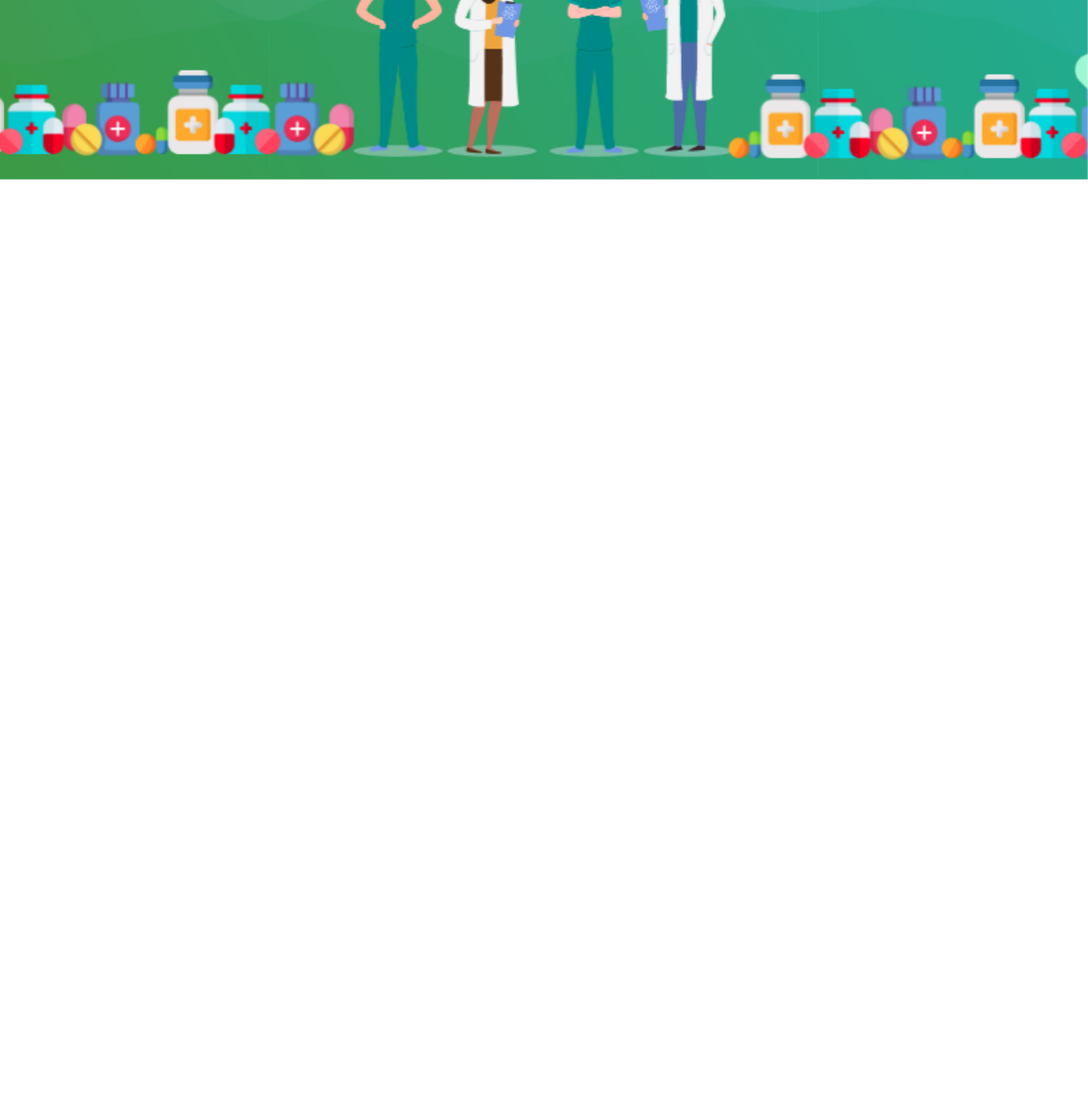
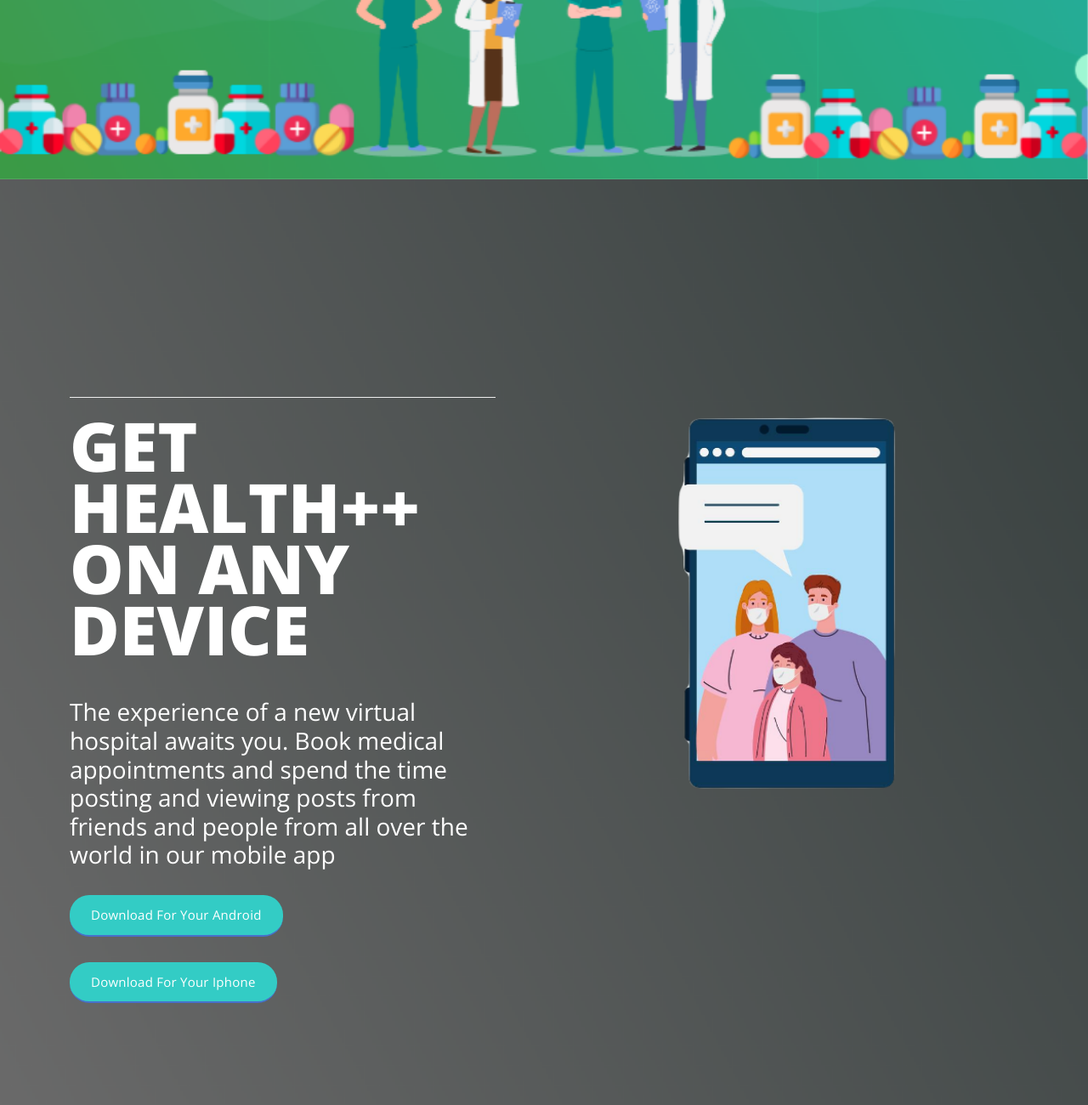
Before and after one commit to Diego5HZ/LP_HealthPlusPlus, a website: page index.html in a window 1280 px wide. Shown: the part 719-2019 px from the top of the page at 85% size. Before the commit the page ends 930 px from the top, so only its background shows below. Drawn offline with nearby package versions, Linux system fonts and the light colour scheme.

Commit message:
Feat: LP-S1 First Attempt
LP First Section

```diff
--- a/index.html
+++ b/index.html
@@ -93,6 +93,43 @@
   </div>
 </div>
 
+<div class="main-banner download" id="download">
+  <div class="container">
+    <div class="row">
+      <div class="col-lg-12">
+        <div class="row">
+          <div class="col-lg-6 align-self-center">
+            <div class="left-content header-text wow fadeInLeft" data-wow-duration="1s" data-wow-delay="1s">
+              <div class="row">
+                <div class="col-lg-12">
+                  <h2>GET HEALTH++ ON ANY DEVICE</h2>
+                </div>
+                <div class="col-lg-12">
+                  <h3 style="color:white">The experience of a new virtual hospital awaits you. Book medical appointments and spend the time posting and viewing posts from friends and people from all over the world in our mobile app</h3>
+                </div>
+                <div class="col-lg-12">
+                  <div class="main-green-button scroll-to-section">
+                    <a href="#contact" style="margin-top: 30px">Download for your Android</a>
+                  </div>
+                </div>
+                <div class="col-lg-12">
+                  <div class="main-green-button scroll-to-section">
+                    <a href="#contact" style="margin-top: 30px" >Download for your Iphone</a>
+                  </div>
+                </div>
+              </div>
+            </div>
+          </div>
+          <div class="col-lg-6">
+            <div class="right-image wow fadeInRight" data-wow-duration="1s" data-wow-delay="0.5s">
+              <img src="assets/images/icon_Download.png" alt="">
+            </div>
+          </div>
+        </div>
+      </div>
+    </div>
+  </div>
+</div>
 
 
 <!-- Scripts -->
```
